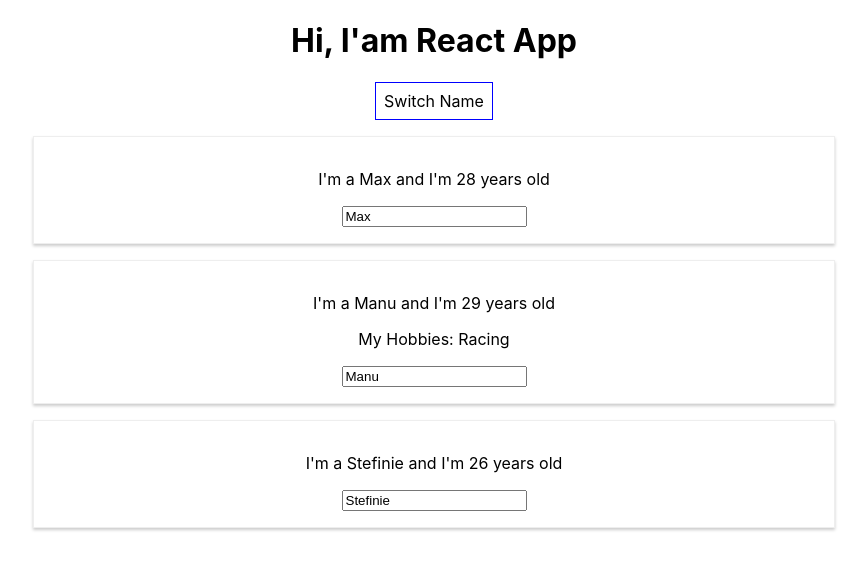
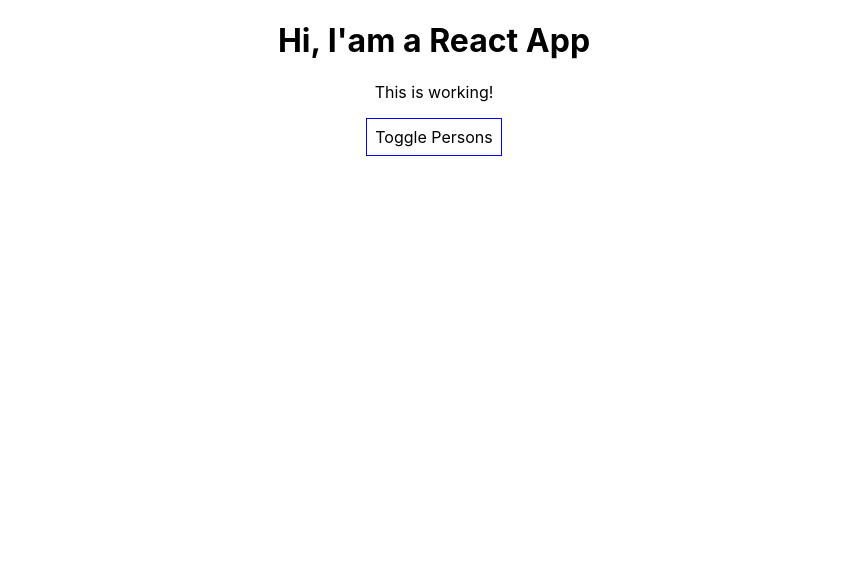
Before and after one commit to brijy890/React-app, a React (Create React App) app: page / in a window 1280 px wide. Shown: the top 570 px of the page, without its empty margins (206-1073 px from the left). Built offline with nearby package versions, Linux system fonts and the light colour scheme.

Commit message:
4th section complete

```diff
--- a/src/App.js
+++ b/src/App.js
@@ -5,33 +5,42 @@
 class App extends Component {
   state = {
     persons: [
-      { name: "Max", age: 28 },
-      { name: "Manu", age: 29 },
-      { name: "Stefinie", age: 26 }
-    ]
+      { id: 'abc1', name: "Max", age: 28 },
+      { id: 'cde1', name: "Manu", age: 29 },
+      { id: 'efg1', name: "Stefinie", age: 26 }
+    ],
+    showPersons: false
   };
 
-  switchNameHandler = newName => {
-    //console.log("Was clicked!");
-    //this.state.persons[0].name = "Maximiliun";
-    this.setState({
-      persons: [
-        { name: newName, age: 28 },
-        { name: "Manu", age: 29 },
-        { name: "Stefinie", age: 27 }
-      ]
+  deletePersonHandler = (personIndex) => {
+    //const persons = this.state.persons.slice();
+    const persons = [...this.state.persons];
+    persons.splice(personIndex, 1);
+    this.setState({persons: persons});
+  }
+
+  nameChangedHandler = (event, id) => {
+    const personIndex = this.state.persons.findIndex( p => {
+      return p.id === id;
     });
+
+    const person = {
+      ...this.state.persons[personIndex]
+    };
+    //const person = Object.assign({}, this.state.persons[personIndex]);
+
+    person.name = event.target.value;
+
+    const persons = [...this.state.persons];
+    persons[personIndex] = person;
+
+    this.setState({ persons: persons });
   };
 
-  nameChangedHandler = event => {
-    this.setState({
-      persons: [
-        { name: "Max", age: 28 },
-        { name: event.target.value, age: 29 },
-        { name: "Stefinie", age: 26 }
-      ]
-    });
-  };
+  togglePersonsHandler = () => {
+    const doesShow = this.state.showPersons;
+    this.setState({showPersons: !doesShow});
+  }
 
   render() {
 
@@ -43,30 +52,35 @@
       cursor: 'pointer'
     }
 
+    let persons = null;
+
+    if(this.state.showPersons) {
+      persons = (
+        <div>
+          {
+            this.state.persons.map((person, index) => {
+              return <Person
+               click={() => this.deletePersonHandler(index)}
+               changed={(event) => this.nameChangedHandler(event, person.id)}
+               name={person.name}
+               age={person.age}
+               key={person.id}/>
+            })
+          }
+          </div>
+      );
+    }
+
     return (
       <div className="App">
-        <h1>Hi, I'am React App</h1>
+        <h1>Hi, I'am a React App</h1>
+        <p>This is working!</p>
         <button
          style={style}
-         onClick={() => this.switchNameHandler("Maximilun")}>
-          Switch Name
+         onClick={this.togglePersonsHandler}>
+          Toggle Persons
         </button>
-        <Person
-          name={this.state.persons[0].name}
-          age={this.state.persons[0].age}
-        />
-        <Person
-          name={this.state.persons[1].name}
-          age={this.state.persons[1].age}
-          click={this.switchNameHandler.bind(this, "Max!!")}
-          changed={this.nameChangedHandler}
-        >
-          My Hobbies: Racing
-        </Person>
-        <Person
-          name={this.state.persons[2].name}
-          age={this.state.persons[2].age}
-        />
+        {persons}
       </div>
     );
   }
```
